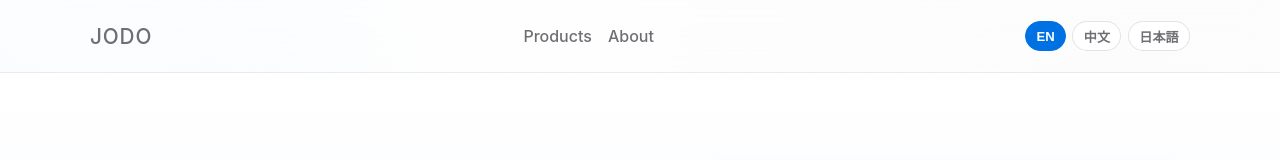
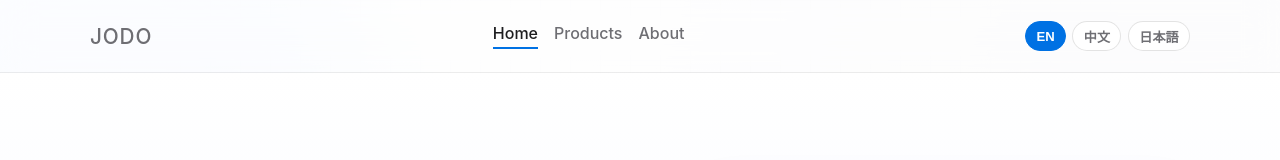
Before and after one commit to Comexcyc/ReactTestProject, a React (Vite) app: page / in a window 1280 px wide. Shown: the top 160 px of the page. Built offline with nearby package versions, Linux system fonts and the light colour scheme.

Commit message:
Add Home link to primary navigation
Surface an explicit Home entry for clearer mobile return paths, with end matching so only the root route is active.

Co-authored-by: Comexcyc <Comexcyc@users.noreply.github.com>

```diff
--- a/src/App.jsx
+++ b/src/App.jsx
@@ -17,6 +17,7 @@ const content = {
   en: {
     langCode: "en",
     nav: {
+      home: "Home",
       products: "Products",
       catalog: "Catalog",
       ranges: "Selection Guide",
@@ -340,6 +341,7 @@ const content = {
   zh: {
     langCode: "zh-CN",
     nav: {
+      home: "首页",
       products: "产品",
       catalog: "产品目录",
       ranges: "选型指南",
@@ -639,6 +641,7 @@ const content = {
   ja: {
     langCode: "ja",
     nav: {
+      home: "ホーム",
       products: "製品",
       catalog: "製品カタログ",
       ranges: "選定ガイド",
@@ -1056,6 +1059,7 @@ function App() {
   const navItems = useMemo(
     () =>
       [
+        { to: "/", label: t.nav.home, end: true },
         { to: "/products", label: t.nav.products },
         { to: "/catalog", label: t.nav.catalog, hidden: true },
         { to: "/selection-guide", label: t.nav.ranges, hidden: true },
@@ -1102,6 +1106,7 @@ function App() {
                   <NavLink
                     key={item.to}
                     to={item.to}
+                    end={item.end}
                     className={({ isActive }) => (isActive ? "active-link" : "")}
                     onClick={closeMenu}
                   >
```
Also changed, not shown: 1 other file (tests, documents, lock files or other folders).
